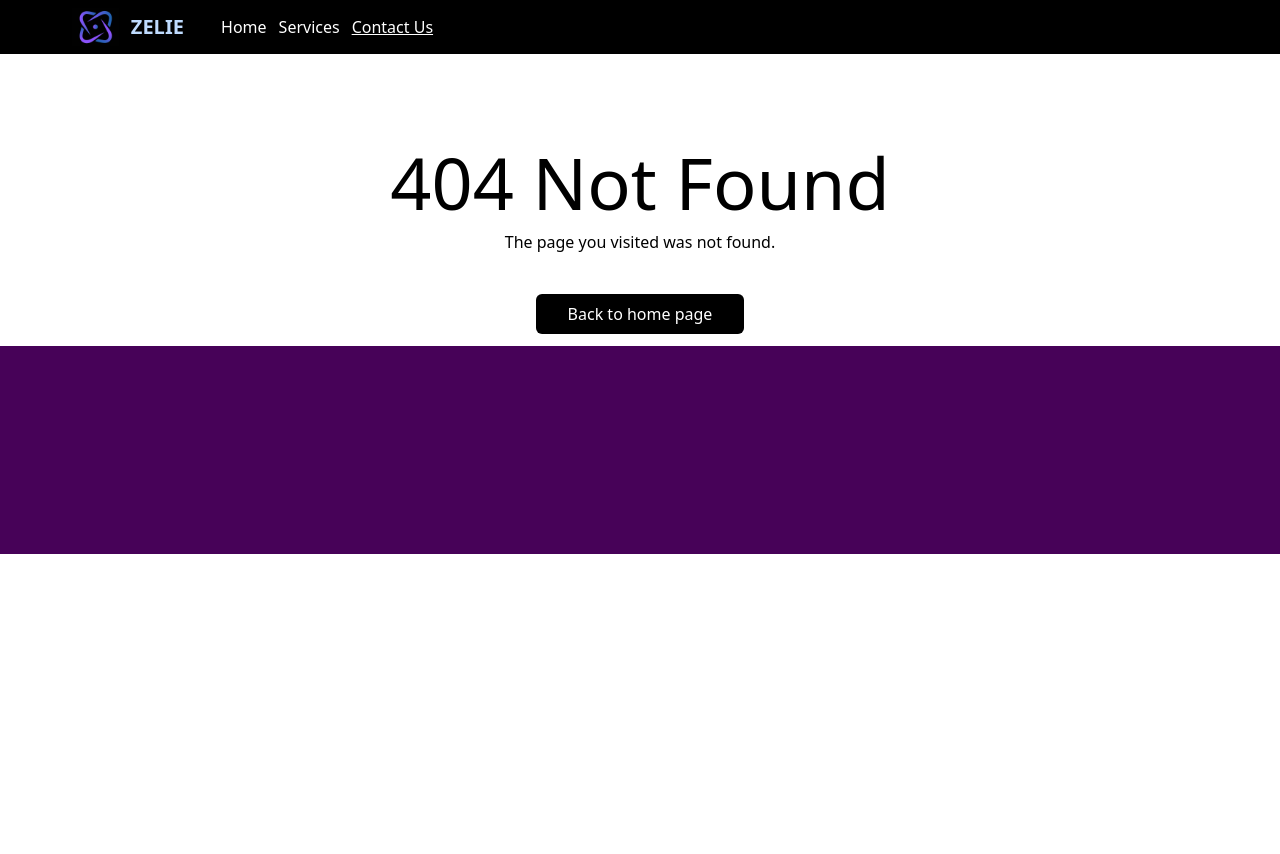
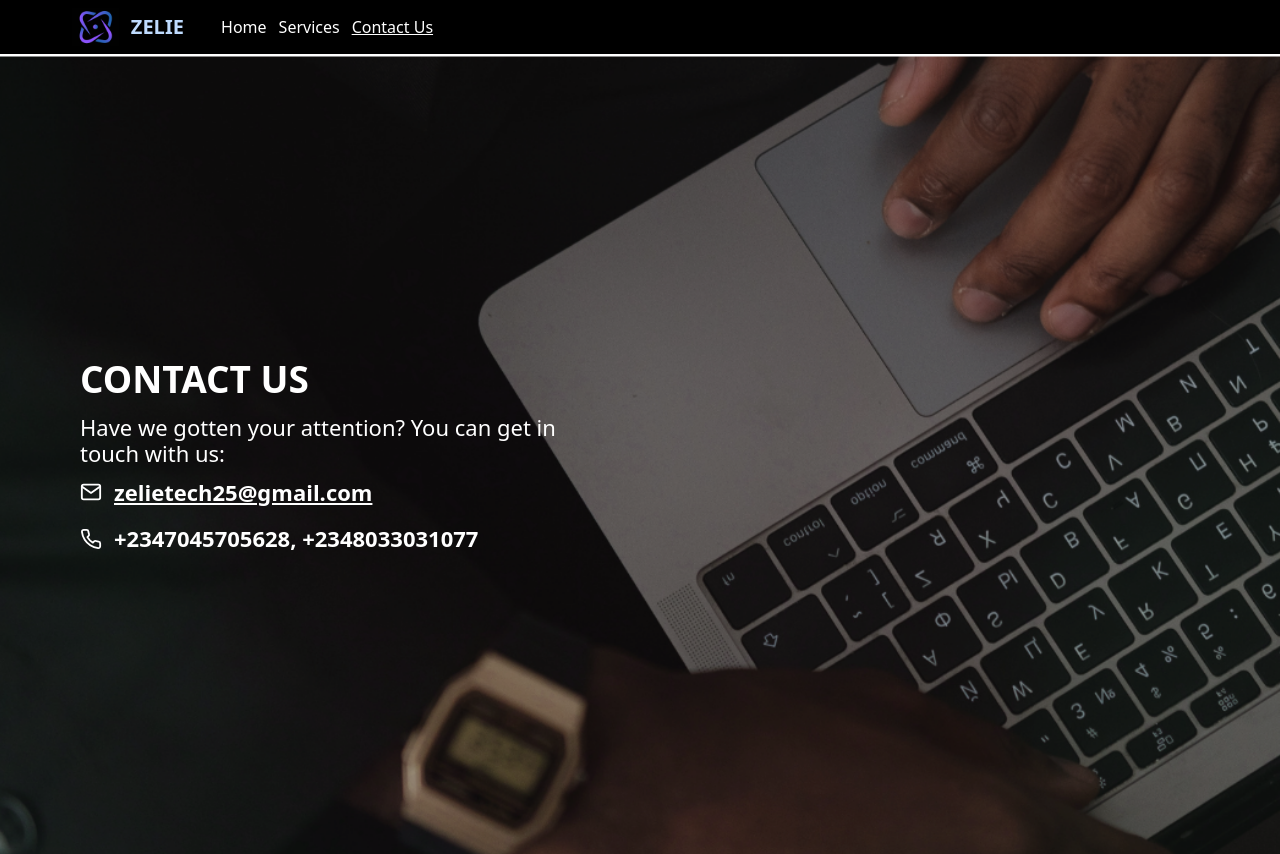
Before and after one commit to KingDez04/ZelieTechWeb, a React (Vite) app: page /contact in a window 1280 px wide. Before the commit this address had no page. Before the commit the page ends 800 px from the top, so only its background shows below. Built offline with nearby package versions, Linux system fonts and the light colour scheme.

Commit message:
feat(ui): add contact component and its route to App

```diff
--- a/src/App.jsx
+++ b/src/App.jsx
@@ -3,8 +3,9 @@ import NotFound from "./components/NotFound/NotFound";
 import NavBar from "./components/NavBar/NavBar";
 import MobileNavBar from "./components/NavBar/MobileNavBar";
 import Home from "./components/Home/Home";
-import Footer from "./components/Footer/Footer";
+// import Footer from "./components/Footer/Footer";
 import Services from "./components/Services/Services";
+import Contact from "./components/Contact/Contact";
 const App = () => {
   return (
     <Router>
@@ -13,9 +14,10 @@ const App = () => {
       <Routes>
         <Route path="/" element={<Home />} />
         <Route path="/services" element={<Services />} />
+        <Route path="/contact" element={<Contact />} />
         <Route path="*" element={<NotFound />} />
       </Routes>
-      <Footer />
+      {/* <Footer /> */}
     </Router>
   );
 };
--- /dev/null
+++ b/src/components/Contact/Contact.jsx
@@ -0,0 +1,49 @@
+import banner from "../../assets/images/contactImage.png";
+import { useNavigate } from "react-router-dom";
+import { FiMail, FiPhone } from "react-icons/fi";
+
+const Contact = () => {
+  const navigate = useNavigate();
+  return (
+    <div>
+      <div
+        className="relative h-screen bg-cover bg-center"
+        style={{ backgroundImage: `url(${banner})` }}
+      >
+        <div className="absolute inset-20 text-white flex flex-col justify-center items-start">
+          <h1 className="text-[37px] leading-[44.78px] font-bold mb-3">
+            CONTACT US
+          </h1>
+          <p className="text-lg md:text-[22px] leading-[26.63px] mb-3 max-w-[483px]">
+            Have we gotten your attention? You can get in touch with us:
+          </p>
+          <div className="flex flex-col gap-5">
+            <span className="flex items-center gap-3 text-[22px] leading-[26.63px]">
+              <FiMail />
+              <a
+                href="mailto:zelietech25@gmail.com"
+                className="underline font-semibold hover:text-[#CACACA]"
+              >
+                zelietech25@gmail.com
+              </a>
+            </span>
+            <span className="flex items-center gap-3 text-[22px] leading-[26.63px] font-[700px]">
+              <FiPhone />
+              <span className="font-semibold">
+                <a href="tel:07045705628" className="hover:text-[#CACACA]">
+                  +2347045705628
+                </a>
+                ,{" "}
+                <a href="tel:08033031077" className="hover:text-[#CACACA]">
+                  +2348033031077
+                </a>
+              </span>
+            </span>
+          </div>
+        </div>
+      </div>
+    </div>
+  );
+};
+
+export default Contact;
--- a/src/components/Home/Home.jsx
+++ b/src/components/Home/Home.jsx
@@ -10,7 +10,7 @@ const Home = () => {
         style={{ backgroundImage: `url(${banner})` }}
       >
         <div className="absolute inset-20 flex flex-col justify-center items-start">
-          <h1 className="text-white text-[37px] leading-[44.78px] md:text-6xl font-bold mb-4">
+          <h1 className="text-white text-[37px] leading-[44.78px] font-bold mb-2">
             ZELIE TECH
           </h1>
           <p className="text-white text-lg md:text-[22px] leading-[26.63px] mb-8 max-w-[483px]">
--- a/src/components/Services/Services.jsx
+++ b/src/components/Services/Services.jsx
@@ -11,7 +11,7 @@ const Services = () => {
         style={{ backgroundImage: `url(${banner})` }}
       >
         <div className="absolute inset-20 flex flex-col justify-center items-start">
-          <h1 className="text-white text-[37px] leading-[44.78px] md:text-6xl font-bold mb-4">
+          <h1 className="text-white text-[37px] leading-[44.78px] font-bold mb-2">
             ZELIE GENIE
           </h1>
           <p className="text-white text-lg md:text-[22px] leading-[26.63px] mb-8 max-w-[483px]">
```
Also changed, not shown: src/assets/images/contactImage.png (added).
